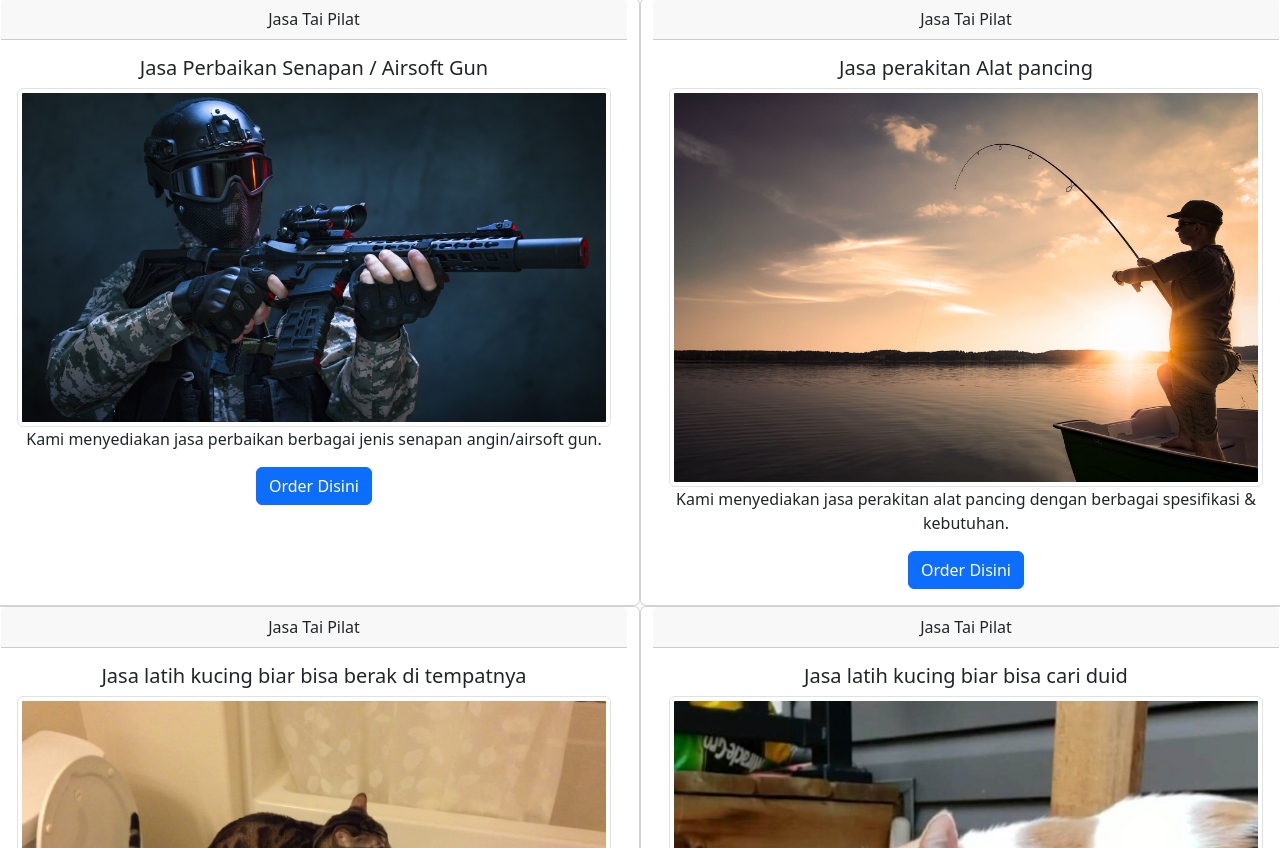
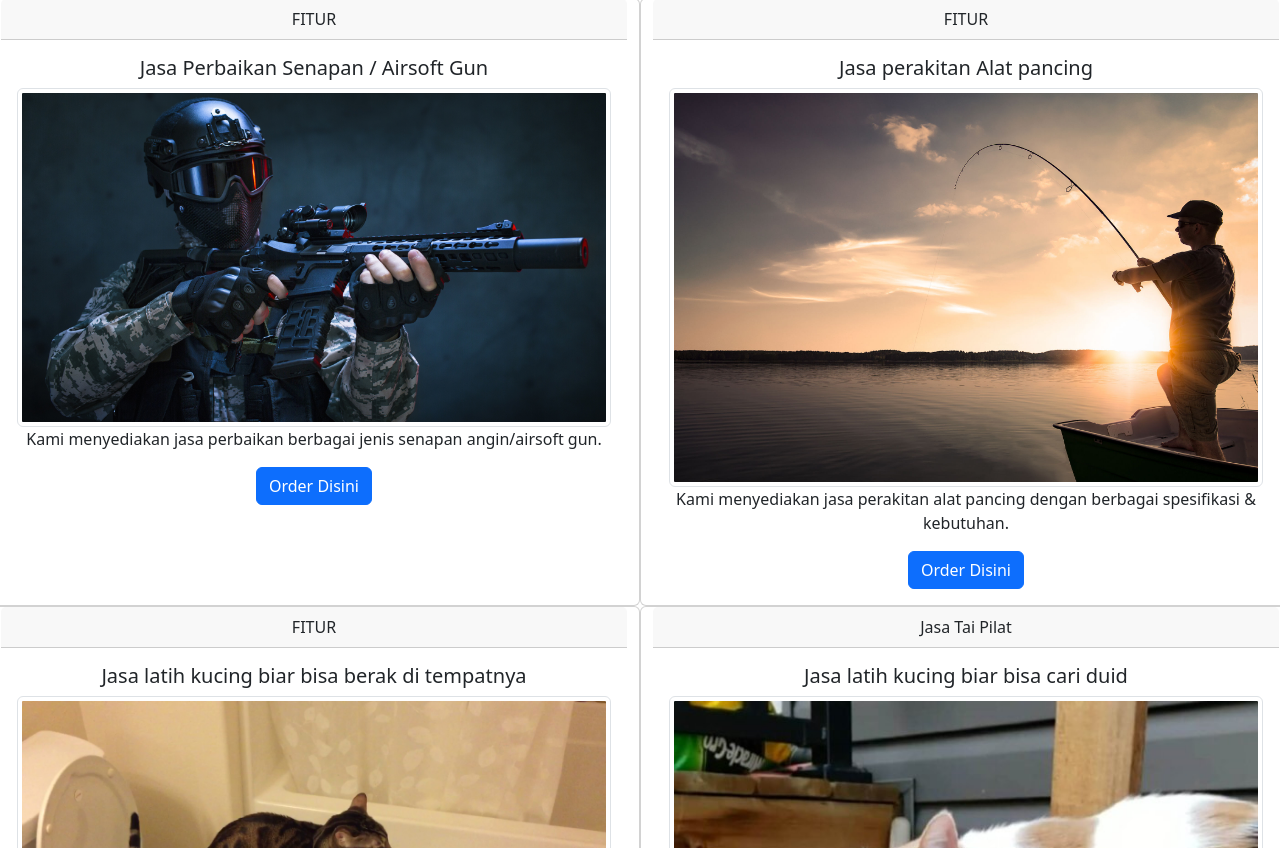
Before and after one commit to indrawj/Projectc_website, a plain HTML site: page index.html in a window 1280 px wide. Shown: the part 1019-1867 px from the top of the page. Drawn offline with nearby package versions, Linux system fonts and the light colour scheme.

Commit message:
Update index.html

```diff
--- a/index.html
+++ b/index.html
@@ -53,7 +53,7 @@
             <div class="row">
                 <div class="card col-sm-6">
                     <div class="card-header">
-                        Jasa Tai Pilat
+                        FITUR
                     </div>
                     <div class="card-body">
                         <h5 class="card-title">Jasa Perbaikan Senapan / Airsoft Gun</h5>
@@ -64,7 +64,7 @@
                 </div>
                 <div class="card col-sm-6">
                     <div class="card-header">
-                        Jasa Tai Pilat
+                       FITUR
                     </div>
                     <div class="card-body">
                         <h5 class="card-title">Jasa perakitan Alat pancing</h5>
@@ -75,7 +75,7 @@
                 </div>
                 <div class="card col-sm-6">
                     <div class="card-header">
-                        Jasa Tai Pilat
+                      FITUR
                     </div>
                     <div class="card-body">
                         <h5 class="card-title">Jasa latih kucing biar bisa berak di tempatnya</h5>
```
